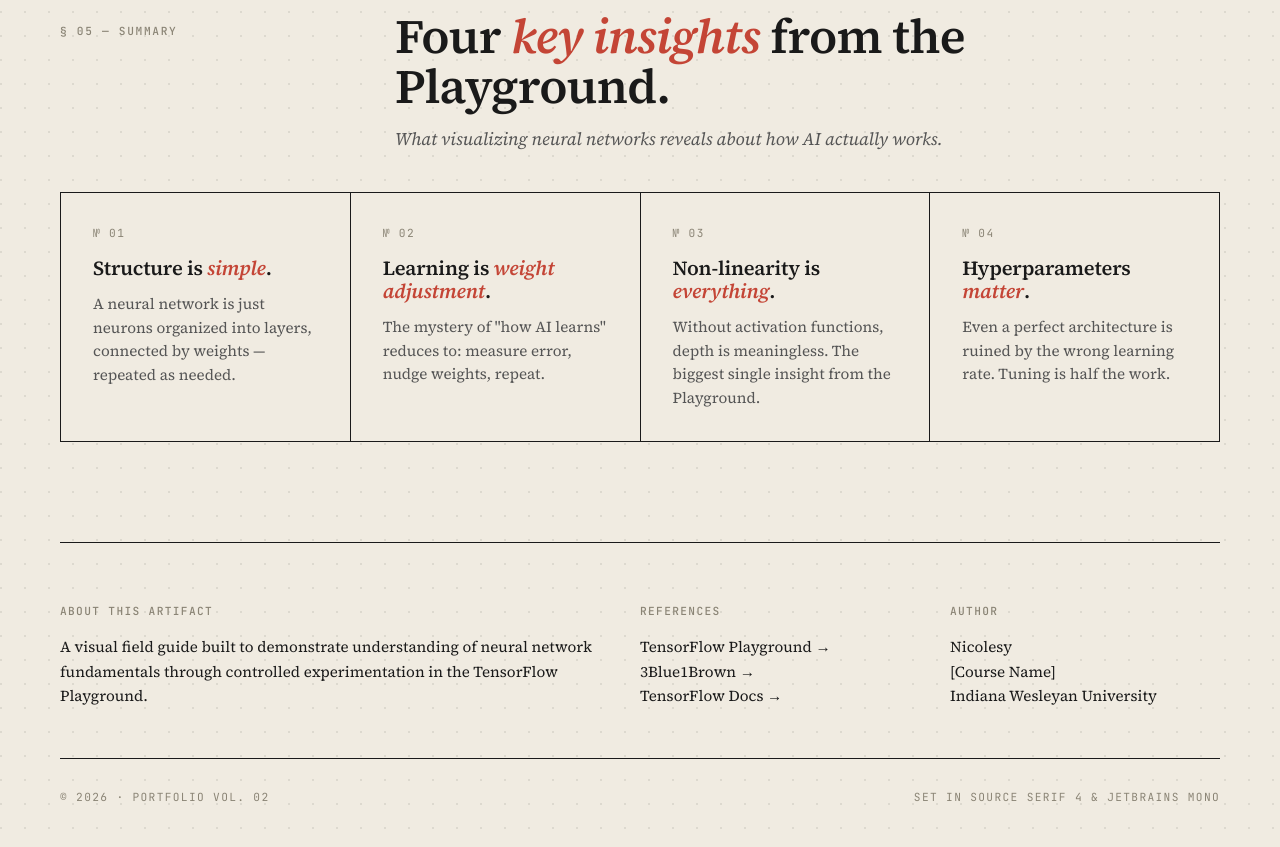
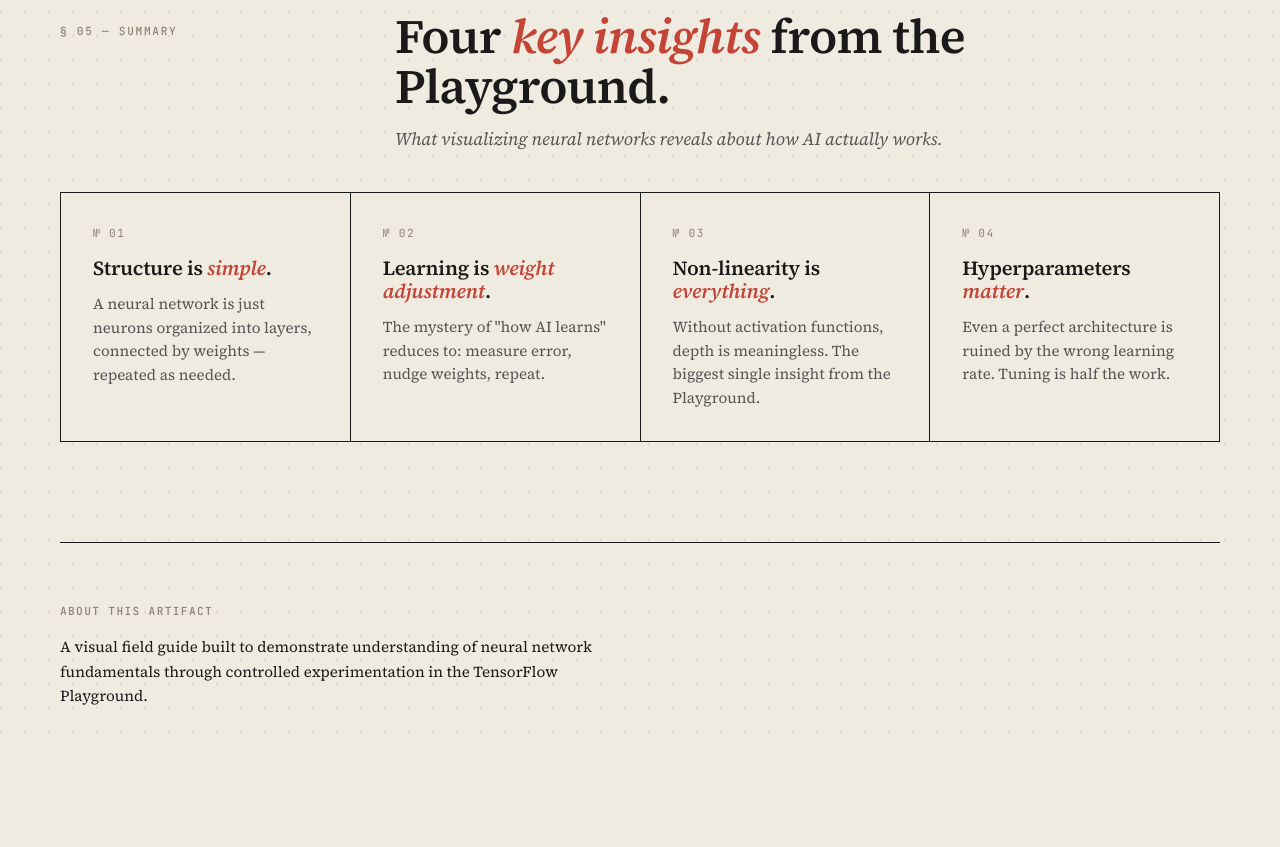
Before and after one commit to nicoolesy/neural-network-components, a plain HTML site: page index.html in a window 1280 px wide. Shown: the part 7693-8540 px from the top of the page. After the commit the page ends 8441 px from the top, so only its background shows below. Drawn offline with Linux system fonts and the light colour scheme.

Commit message:
Remove references and author sections from footer
Removed references and author information from the footer.

```diff
--- a/index.html
+++ b/index.html
@@ -946,21 +946,8 @@
         <h4>About this Artifact</h4>
         <p>A visual field guide built to demonstrate understanding of neural network fundamentals through controlled experimentation in the TensorFlow Playground.</p>
       </div>
-      <div>
-        <h4>References</h4>
-        <a href="https://playground.tensorflow.org/" target="_blank">TensorFlow Playground →</a>
-        <a href="https://www.youtube.com/watch?v=aircAruvnKk" target="_blank">3Blue1Brown →</a>
-        <a href="https://www.tensorflow.org/" target="_blank">TensorFlow Docs →</a>
-      </div>
-      <div>
-        <h4>Author</h4>
-        <p>Nicolesy<br>[Course Name]<br>Indiana Wesleyan University</p>
-      </div>
     </div>
-    <div class="colophon">
-      <span>© 2026 · Portfolio Vol. 02</span>
-      <span>Set in Source Serif 4 & JetBrains Mono</span>
-    </div>
+
   </footer>
 
 </div>
```
